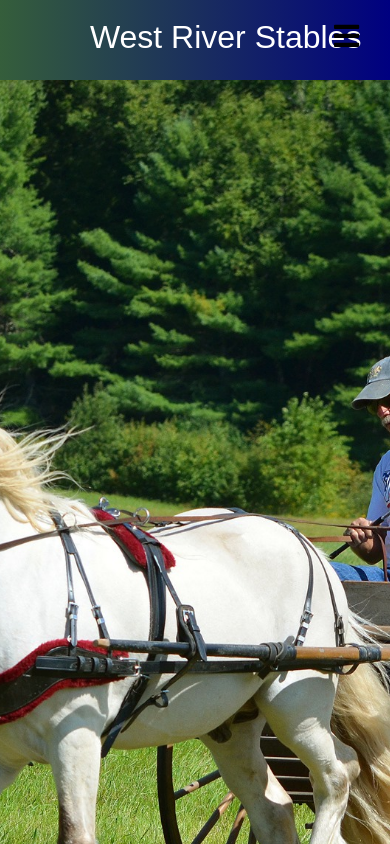
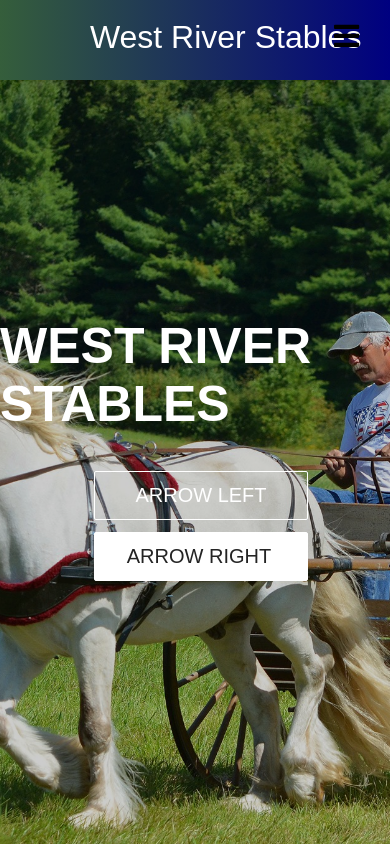
Before and after one commit to jrog20/west-river-stables, a React (Create React App) app: page / in a window 390 px wide. Shown: the top 844 px of the page. Built offline with nearby package versions, Linux system fonts and the light colour scheme.

Commit message:
Fix hero image redering issue

```diff
--- a/src/App.js
+++ b/src/App.js
@@ -32,6 +32,7 @@ class App extends Component {
           <Route component={NotFound} />
         </Switch>
         {/* Render BodyContainer Here */}
+          {/* No...the home container is rendering when the app is loaded to '/' already. */}
         {/* Render FooterContainer Here */}
       </div>
     );
--- a/src/components/HeroSection.css
+++ b/src/components/HeroSection.css
@@ -0,0 +1,72 @@
+.image {
+  object-fit: cover;
+  width: 100%;
+  height: 100%;
+  position: fixed;
+  z-index: -1;
+}
+
+.hero-container {
+  background: url('../assets/images/fieldrogerdrivingwhite.jpeg') center center/cover no-repeat;
+  height: 100vh;
+  width: 100%;
+  display: flex;
+  flex-direction: column;
+  justify-content: center;
+  align-items: center;
+  box-shadow: inset 0 0 0 1000px rgba(0, 0, 0, 0.2);
+  object-fit: contain;
+}
+
+.hero-container > h1 {
+  color: #fff;
+  font-size: 100px;
+  margin-top: -100px;
+}
+
+.hero-container > p {
+  margin-top: 8px;
+  color: #fff;
+  font-size: 32px;
+  font-family: 'Trebuchet MS', 'Lucida Sans Unicode', 'Lucida Grande',
+    'Lucida Sans', Arial, sans-serif;
+}
+
+.hero-btns {
+  margin-top: 32px;
+}
+
+.hero-btns .btn {
+  margin: 6px;
+}
+
+.fa-play-circle {
+  margin-left: 4px;
+}
+
+@media screen and (max-width: 960px) {
+  .hero-container > h1 {
+    font-size: 70px;
+    margin-top: -150px;
+  }
+}
+
+@media screen and (max-width: 768px) {
+  .hero-container > h1 {
+    font-size: 50px;
+    margin-top: -100px;
+  }
+
+  .hero-container > p {
+    font-size: 30px;
+  }
+
+  .btn-mobile {
+    display: block;
+    text-decoration: none;
+  }
+
+  .btn {
+    width: 100%;
+  }
+}
--- a/src/components/HeroSection.js
+++ b/src/components/HeroSection.js
@@ -1,12 +1,35 @@
 import React from 'react';
 import fieldrogerdrivingwhite from '../assets/images/fieldrogerdrivingwhite.jpeg';
 import './HeroSection.css'
+import { Button } from './Button';
+import '../App.css';
 
 function HeroSection() {
   return (
     // this is where the slideshow will go
-    <div className='background-image' style={{ backgroundImage: `url(${fieldrogerdrivingwhite})` }} alt="Horse">
-    </div>
+    <div className='hero-container'>
+      {/* <a href className='image' src={fieldrogerdrivingwhite} /> */}
+        {/* <video src={fieldrogerdrivingwhite} autoPlay loop muted /> */}
+        <h1>WEST RIVER STABLES</h1>
+        <div className='hero-btns'>
+          {/* buttons currently link to login - need to change to left and right arrow buttons for slideshow */}
+          <Button
+            className='btns'
+            buttonStyle='btn--outline'
+            buttonSize='btn--large'
+          >
+            ARROW LEFT
+          </Button>
+          <Button
+            className='btns'
+            buttonStyle='btn--primary'
+            buttonSize='btn--large'
+            onClick={console.log('hey')}
+          >
+            ARROW RIGHT <i className='far fa-play-circle' />
+          </Button>
+        </div>
+      </div>
   );
 };
 
```
